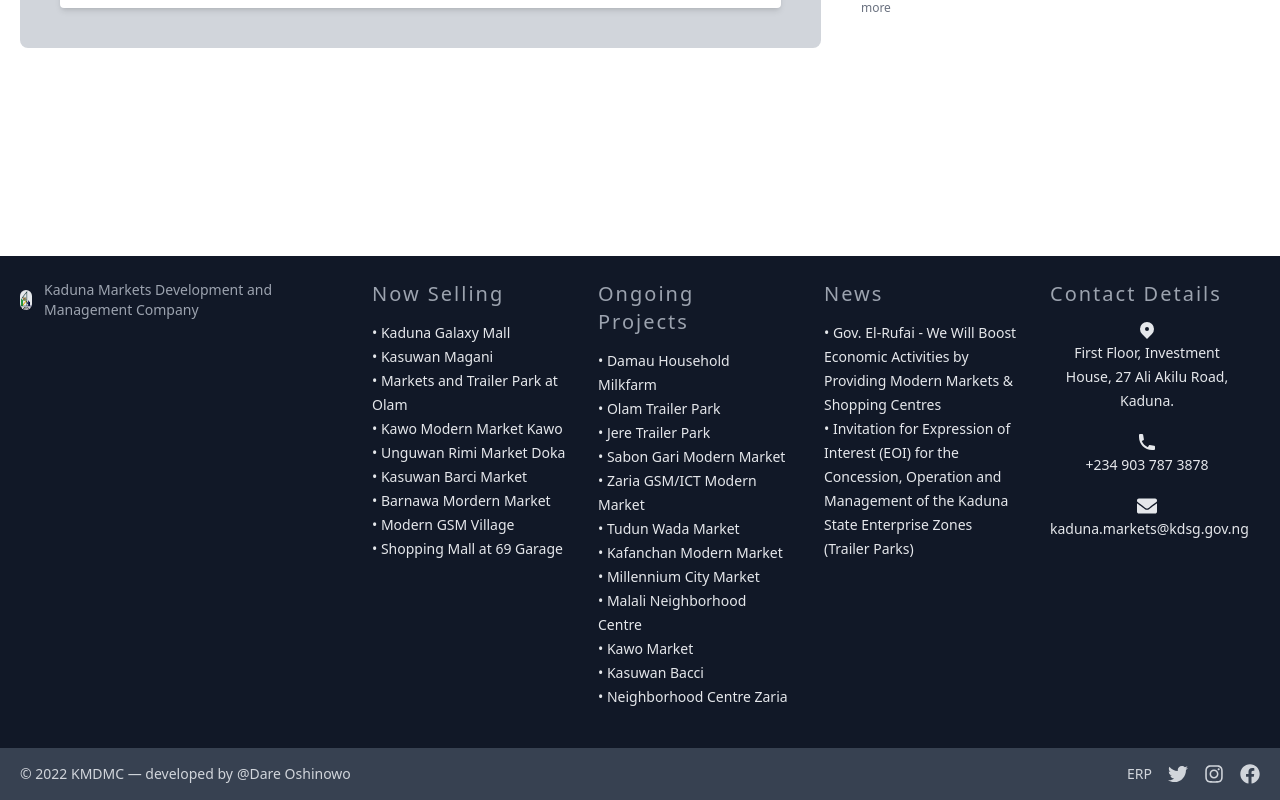
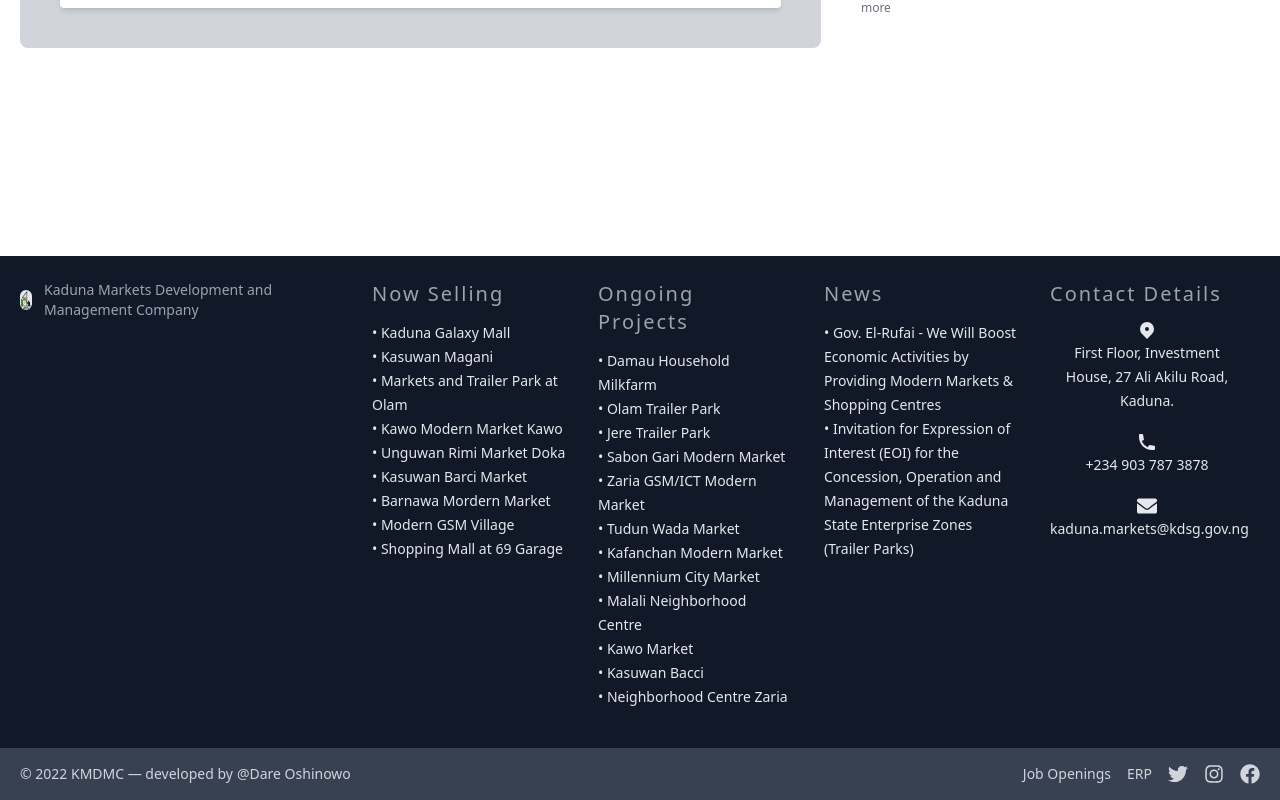
Before and after one commit to general-Dee/kmdmc, a Next.js app: page / in a window 1280 px wide. Shown: the part 5669-6469 px from the top of the page. Built offline with nearby package versions, Linux system fonts and the light colour scheme.

Commit message:
poetal link

```diff
--- a/components/Footer.tsx
+++ b/components/Footer.tsx
@@ -166,6 +166,9 @@
                 <span className="inline-flex sm:ml-auto sm:mt-0 mt-2 justify-center sm:justify-start">
 
                     <div className="flex item-center space-x-4">
+                        <a href={"https://kadunamarketjobs.roundstone.solutions/"} target={"_blank"} >
+                            <h1 className='admin_link'>Job Openings</h1>
+                        </a>
                         <a href={"https://alpha.kadunamarketsportal.com/login"} target={"_blank"} >
                             <h1 className='admin_link'>ERP</h1>
                         </a>
--- a/pages/projects.tsx
+++ b/pages/projects.tsx
@@ -108,6 +108,7 @@
               </div>
             </div>
           </Link>
+
           <Link href={"/projects/kasuwanmagani"}>
             <div className="lg:w-1/3 sm:w-1/2 p-4 cursor-pointer">
               <div className="flex relative">
```
